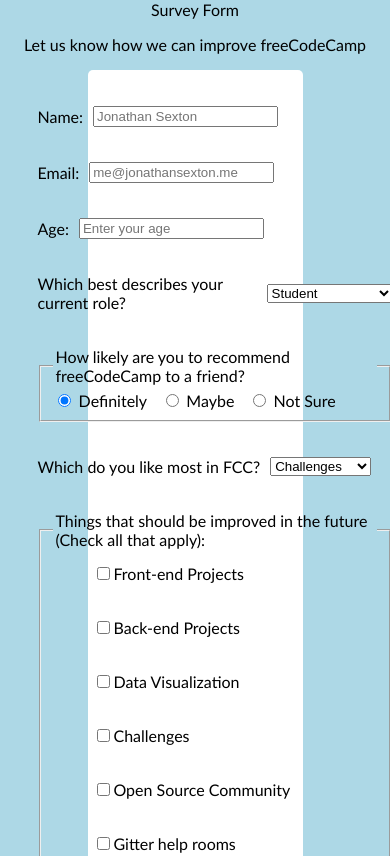
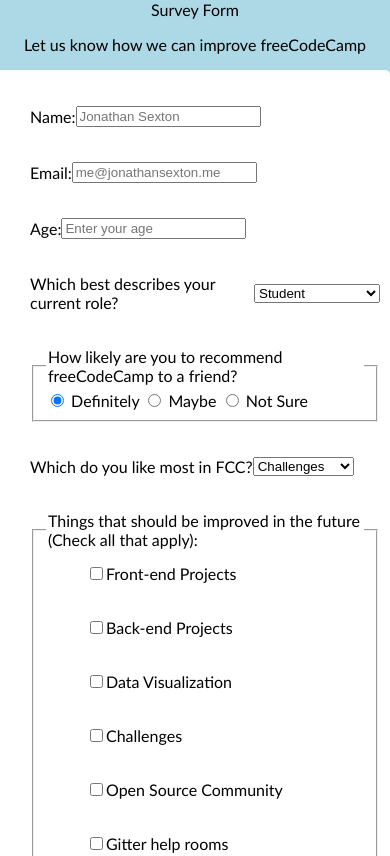
Before and after one commit to JS-goose/Projects, a plain HTML site: page freeCodeCamp Projects/survey-form/index.html in a window 390 px wide. Shown: the top 856 px of the page. Drawn offline with Linux system fonts and the light colour scheme.

Commit message:
added media queries

```diff
--- a/freeCodeCamp Projects/survey-form/styles.css
+++ b/freeCodeCamp Projects/survey-form/styles.css
@@ -42,3 +42,30 @@
 #form-list label {
     padding-right: 10px;
 }
+
+@media screen and (max-width: 720px) {
+    #survey-form {
+        width: 65%;
+    }
+}
+
+@media screen and (max-width: 550px) {
+    #survey-form {
+        width: 85%;
+    }
+}
+
+@media screen and (max-width: 415px) {
+    #survey-form {
+        width: 100%;
+        text-align: left;
+    }
+
+    #form-container {
+        align-items: flex-end;
+    }
+
+    #form-list label {
+        padding: 0;
+    }
+}
```
